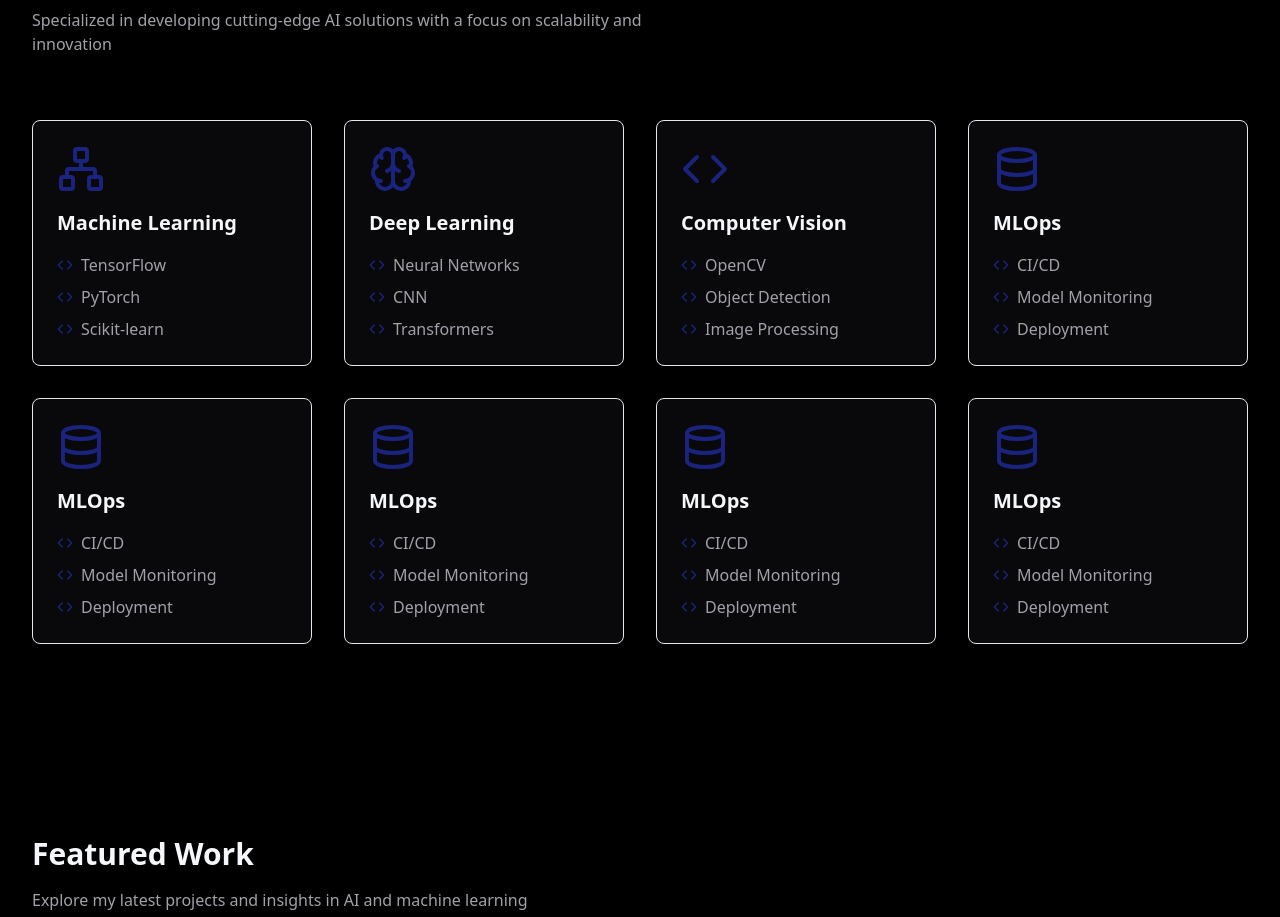
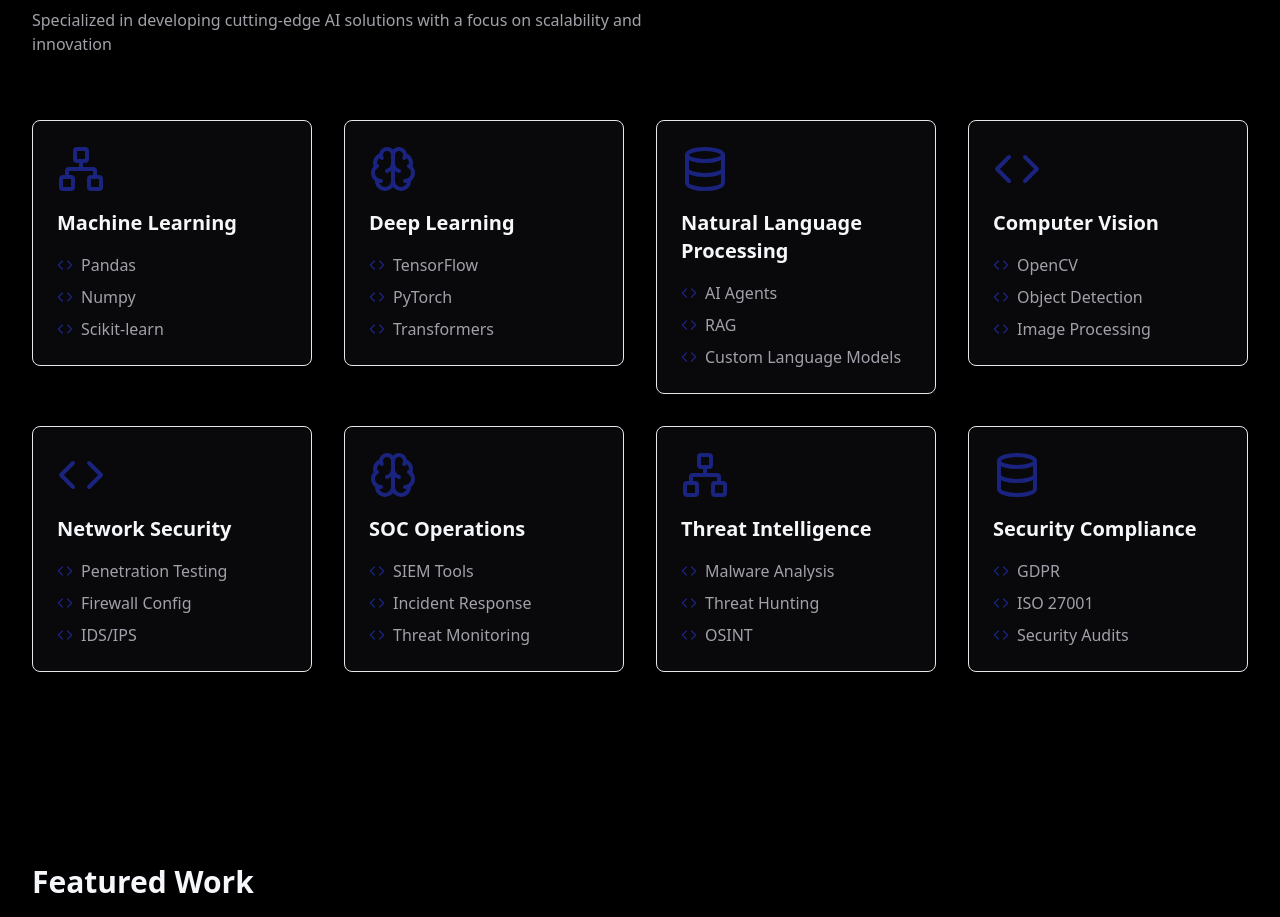
Before and after one commit to dhruvldrp9/PortFolio, a Next.js app: page / in a window 1280 px wide. Shown: the part 940-1857 px from the top of the page. Built offline with nearby package versions, Linux system fonts and the light colour scheme.

Commit message:
Checkpoint before assistant change: Update skill categories and icons.
Replit-Commit-Author: Assistant

```diff
--- a/src/app/page.tsx
+++ b/src/app/page.tsx
@@ -176,12 +176,17 @@ export default function Home() {
               {
                 title: "Machine Learning",
                 icon: Network,
-                skills: ["TensorFlow", "PyTorch", "Scikit-learn"],
+                skills: ["Pandas", "Numpy", "Scikit-learn"],
               },
               {
                 title: "Deep Learning",
                 icon: Brain,
-                skills: ["Neural Networks", "CNN", "Transformers"],
+                skills: ["TensorFlow", "PyTorch", "Transformers"],
+              },
+              {
+                title: "Natural Language Processing",
+                icon: Database,
+                skills: ["AI Agents", "RAG", "Custom Language Models"],
               },
               {
                 title: "Computer Vision",
@@ -189,29 +194,28 @@ export default function Home() {
                 skills: ["OpenCV", "Object Detection", "Image Processing"],
               },
               {
-                title: "MLOps",
-                icon: Database,
-                skills: ["CI/CD", "Model Monitoring", "Deployment"],
+                title: "Network Security",
+                icon: Code,
+                skills: ["Penetration Testing", "Firewall Config", "IDS/IPS"],
               },
               {
-                title: "MLOps",
-                icon: Database,
-                skills: ["CI/CD", "Model Monitoring", "Deployment"],
+                title: "SOC Operations",
+                icon: Brain,
+                skills: [
+                  "SIEM Tools",
+                  "Incident Response",
+                  "Threat Monitoring",
+                ],
               },
               {
-                title: "MLOps",
-                icon: Database,
-                skills: ["CI/CD", "Model Monitoring", "Deployment"],
+                title: "Threat Intelligence",
+                icon: Network,
+                skills: ["Malware Analysis", "Threat Hunting", "OSINT"],
               },
               {
-                title: "MLOps",
+                title: "Security Compliance",
                 icon: Database,
-                skills: ["CI/CD", "Model Monitoring", "Deployment"],
-              },
-              {
-                title: "MLOps",
-                icon: Database,
-                skills: ["CI/CD", "Model Monitoring", "Deployment"],
+                skills: ["GDPR", "ISO 27001", "Security Audits"],
               },
             ].map((category, index) => (
               <motion.div
```
